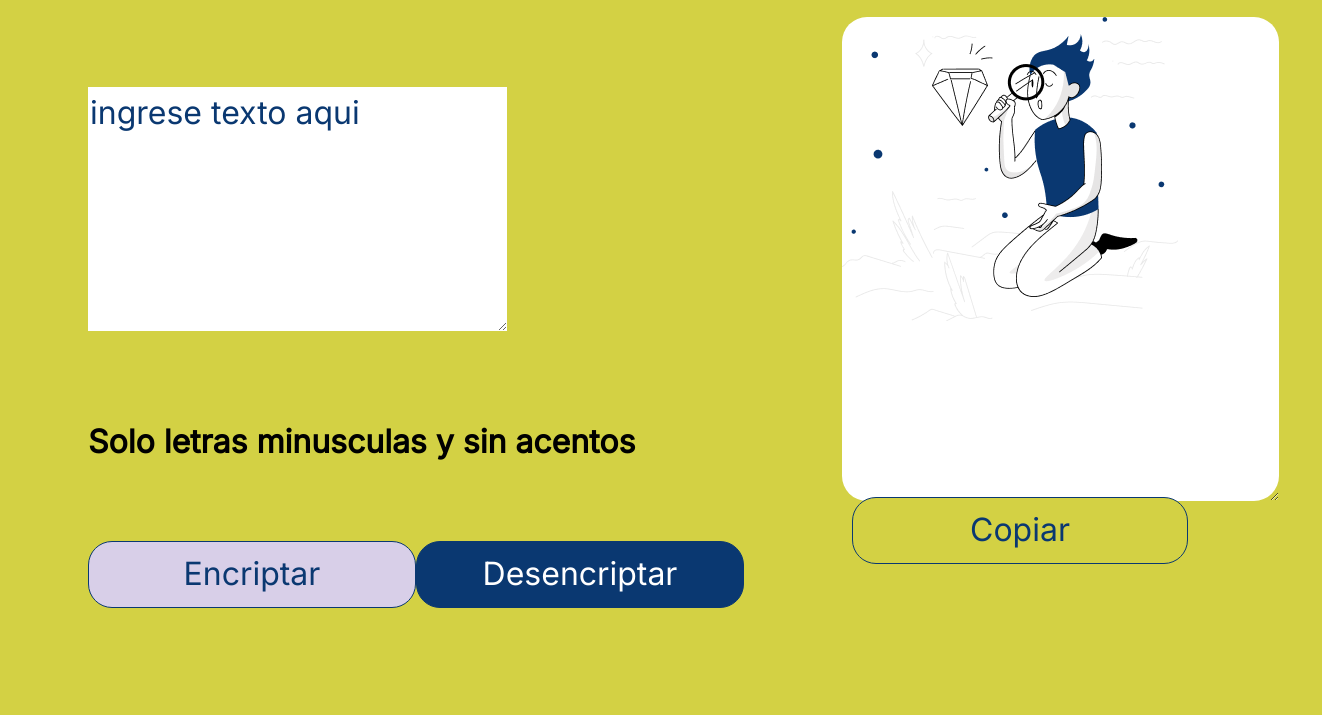
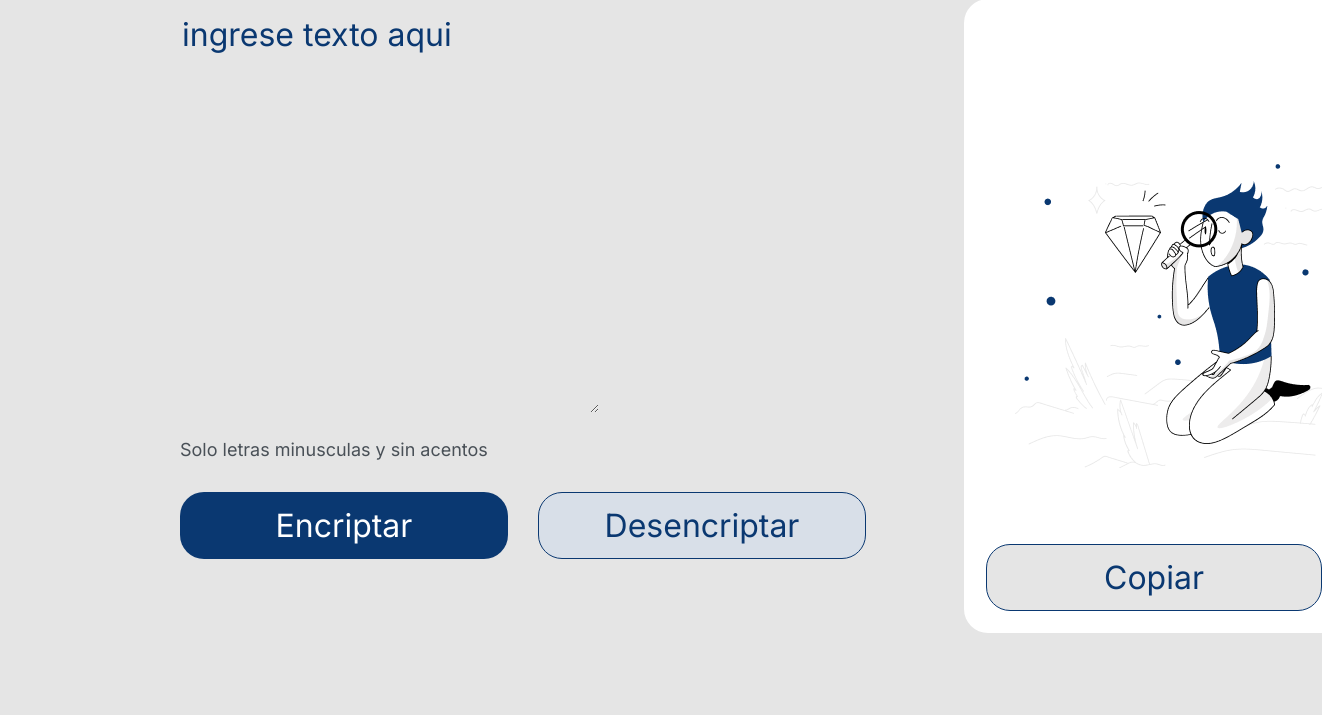
Before and after one commit to M3n5088/Encriptador, a plain HTML site: page index.html in a window 1280 px wide. Shown: the part 85-800 px from the top of the page, 1322 px wide, since content can reach past the window. Drawn offline with Linux system fonts and the light colour scheme.

Commit message:
dando estilo y acomodando

```diff
--- a/Style.css
+++ b/Style.css
@@ -1,63 +1,61 @@
-*{
-  background: #d3d144;
-  font-family: Inter;
-  font-weight: 400px;
+
+* {
+  background: #E5E5E5;;
+  font-family: "Inter", sans-serif;
+  font-weight: 400;
   font-size: 32px;
   line-height: 150%;
-  font-style: bold;
 }
+
 .logo{
   padding-top: 10px;
   margin-left: 10px;
   width: 10%;
 }
-
 main{
   display: flex;
-  margin-bottom: 50px;
-  margin-left: 80px;
+  margin-bottom: 10px;
+  margin-left: 180px;
 }
-
 .text-area{
+  height: 400px;
   border: none;
-  color: #0a3871;
-  margin-top: 90px;
+  color: #0A3871;
+  margin-top: 30px;
+  padding: 2px;
   text-transform: lowercase;
-  background-color: #ffffff;
-  border-top: 20px;
 }
-
-::placeholder{ color: #0a3871;}
+::placeholder{ color: #0A3871;}
   .text-area:focus{
     outline: none;
   }
 
-.informacion{
-  color: #435057;
-  font-size: 18px;
+.mensaje {
+height: 630px;
+background: white;
+background-image: url(imagenes/Muñeco.png);
+background-repeat: no-repeat;
+background-position: center;
+border: none;
+border-radius: 24px;
+color: #0A3871;
+margin-left: 98px;
+margin-top: 20px;
+padding-left: 20px;
+position: fixed;
+}
+.mensaje:focus{
+  outline: none;
 }
 
-.botones{
+.botones {
   display: flex;
   margin-top: 18px;
-  flex: none;
-  order: 0;
-  flex-grow: 0;
 }
 
-.btn-encriptar{
-  background-color: #d8cfe8;
-  border: 1px solid #0a3871;
-  border-radius: 24px;
-  color: #0a3871;
-  cursor: pointer;
-  height: 67px;
-  width: 328px;
-}
-
-.btn-desencriptar{
-  background-color: #0a3871;
-  border: 1px solid #0a3871;
+.btn-encriptar {
+background-color: #0A3871;
+border: #0A3871;
 border-radius: 24px;
 color: white;
 cursor: pointer;
@@ -65,31 +63,30 @@ main{
 width: 328px;
 }
 
-.mensaje{
-  background: white;
-  background-image: url("imagenes/Muñeco.png");
-  background-repeat: no-repeat;
-  border: none;
-  border-radius: 25px;
-  color: #0a3871;
-  margin-left: 98px;
-  margin-top: 20px;
-  padding-left: 20px;
-  position: fixed;
+.btn-desencriptar {
+  background: #D8DFE8;
+  border: 1px solid #0A3871;
+  border-radius: 24px;
+  color: #0A3871;
+  cursor: pointer;
+  height: 67px;
+  margin-left: 30px;
+  width: 328px;
 }
 
-.mensaje:focus{
-  outline: none;
+.copiar {
+border: 1px solid #0A3871;
+border-radius: 24px;
+color: #0A3871;
+cursor: pointer;
+height: 67px;
+margin-left: 120px;
+margin-top: 565px;
+position: absolute;
+width: 336px;
 }
 
-.copiar{
-  border: 1px solid #0a3871;
-  border-radius: 24px;
-  color: #0a3871;
-  cursor: pointer;
-  height: 67px;
-  margin-left: 108px;
-  margin-top: 500px;
-  width: 336px;
-  position: fixed;
+.informacion{
+color: #495057;
+font-size: 18px;
 }
--- a/codigo.js
+++ b/codigo.js
@@ -60,6 +60,7 @@ function desencriptar(textoEncriptado) {
   const textoDesencriptado = textoEncriptado.replace(regex, reemplazo);
   return textoDesencriptado
 }
+
 function btnCopiar(){
   mensaje.select();
   navigator.clipboard.writeText(mensaje.value)
--- a/index.html
+++ b/index.html
@@ -4,6 +4,7 @@
   <meta charset="utf-8">
   <meta name="viewport" content="width=device-width, initial-scale=1.0">
   <link rel="stylesheet" href="Style.css">
+  <link rel="stylesheet" href="reset.css">
   <link rel="preconnect" href="https://fonts.googleapis.com">
   <link rel="preconnect" href="https://fonts.gstatic.com" crossorigin>
   <link href="https://fonts.googleapis.com/css2?family=Inter&display=swap" rel="stylesheet">
@@ -15,9 +16,9 @@
   </header>
 <main>
   <section>
-    <textarea id= "texto" class="text-area" cols="20" rows="5" placeholder="Ingrese texto aqui"></textarea>
-    <div>
-        <h6 class="informacio">Solo letras minusculas y sin acentos</h6>
+    <textarea class="text-area" cols="20" rows="30" placeholder="Ingrese texto aqui"></textarea>
+    <div id="info">
+        <h6 class="informacion">Solo letras minusculas y sin acentos</h6>
     </div>
     <div class="botones">
         <button type="button" class="btn-encriptar" onclick = "btnEncriptar()">Encriptar</button>
@@ -25,8 +26,8 @@
     </div>
   </section>
   <section>
-    <textarea id= "mensaje" class="mensaje" cols="20" rows="10"></textarea>
-    <div><button type="button" class="copiar" onclick="btnCopiar()">Copiar</button></div>
+    <textarea class="mensaje" cols="20" rows="10"></textarea>
+    <div><button class="copiar" onclick="btnCopiar()">Copiar</button></div>
   </section>
 </main>
 <script src="codigo.js"></script>
```
Lines whose indentation alone changed are shown as unchanged.
